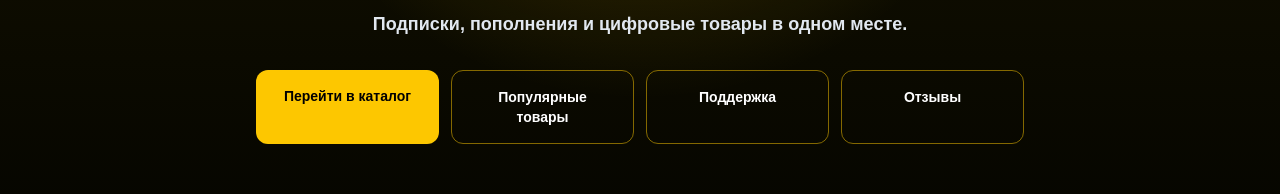
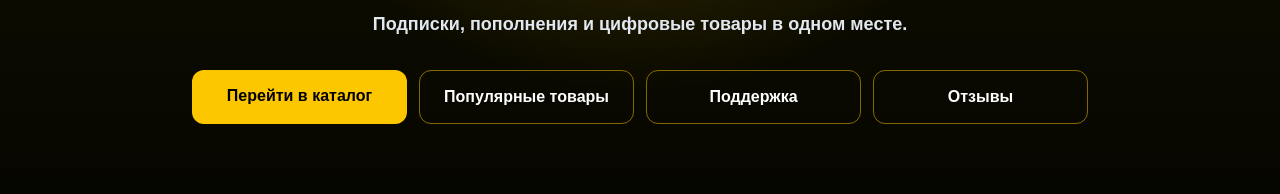
Before and after one commit to maksimzharkov03-eng/funzona, a Next.js app: page / in a window 1280 px wide. Shown: the part 377-571 px from the top of the page. Built offline with nearby package versions, Linux system fonts and the light colour scheme; no server answers; the database is empty.

Commit message:
Improve hero button typography

```diff
--- a/app/page.tsx
+++ b/app/page.tsx
@@ -48,28 +48,28 @@ export default function Home() {
             Подписки, пополнения и цифровые товары в одном месте.
           </p>
 
-          <div className="mt-8 grid w-full max-w-3xl grid-cols-1 gap-3 sm:grid-cols-2 lg:grid-cols-4 mx-auto">
+          <div className="mx-auto mt-8 grid w-full max-w-4xl grid-cols-1 gap-3 sm:grid-cols-2 lg:grid-cols-4">
             <a
               href="/catalog"
-              className="rounded-xl bg-yellow-400 px-5 py-4 text-center text-sm font-black text-black transition hover:bg-yellow-300"
+              className="rounded-xl bg-yellow-400 px-6 py-4 text-center text-base font-black leading-tight text-black transition hover:bg-yellow-300"
             >
               Перейти в каталог
             </a>
             <a
               href="#popular"
-              className="rounded-xl border border-yellow-400/50 px-5 py-4 text-center text-sm font-black text-white transition hover:bg-yellow-400/10"
+              className="rounded-xl border border-yellow-400/50 px-6 py-4 text-center text-base font-black leading-tight text-white transition hover:bg-yellow-400/10"
             >
               Популярные товары
             </a>
             <a
               href="/support"
-              className="rounded-xl border border-yellow-400/50 px-5 py-4 text-center text-sm font-black text-white transition hover:bg-yellow-400/10"
+              className="rounded-xl border border-yellow-400/50 px-6 py-4 text-center text-base font-black leading-tight text-white transition hover:bg-yellow-400/10"
             >
               Поддержка
             </a>
             <a
               href="#reviews"
-              className="rounded-xl border border-yellow-400/50 px-5 py-4 text-center text-sm font-black text-white transition hover:bg-yellow-400/10"
+              className="rounded-xl border border-yellow-400/50 px-6 py-4 text-center text-base font-black leading-tight text-white transition hover:bg-yellow-400/10"
             >
               Отзывы
             </a>
```
